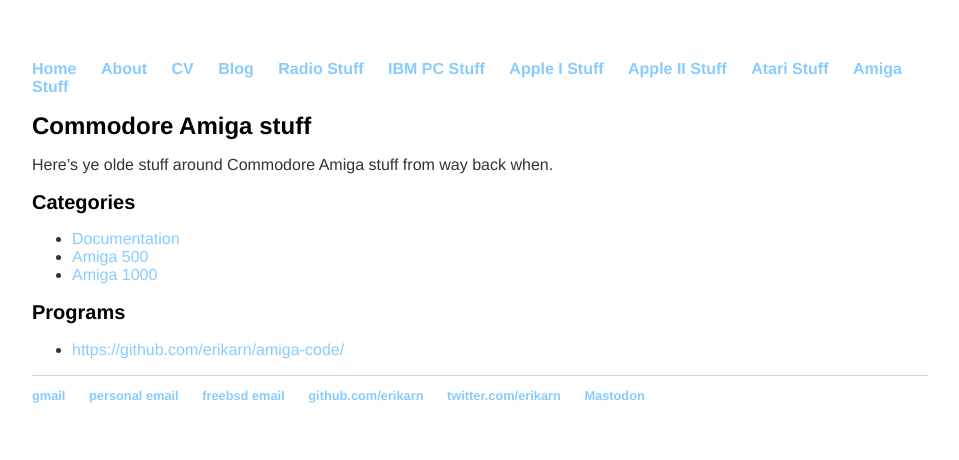
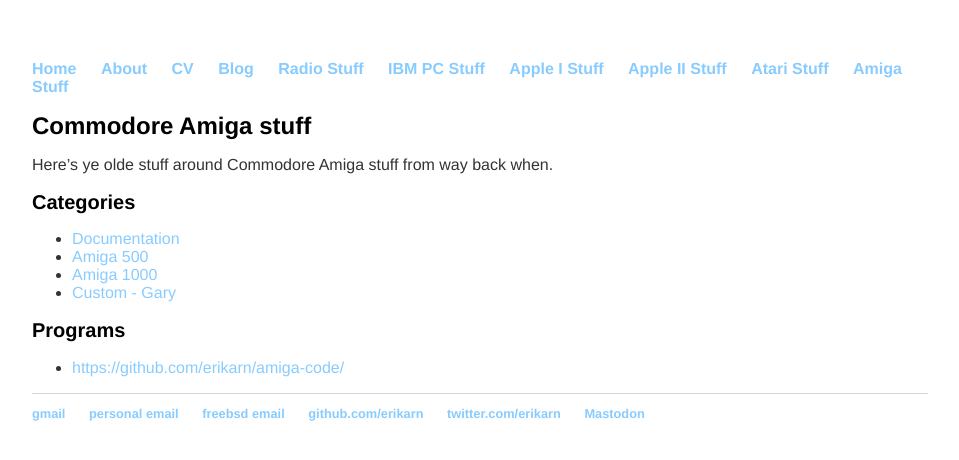
Before and after one commit to erikarn/erikarn.github.io, a Jekyll site: the page built from amiga/notes.md, in a window 1280 px wide. Shown: the top 460 px of the page, without its empty margins (160-1119 px from the left). Built offline with Jekyll 4.4.1, drawn with Linux system fonts in a browser that asks for light colours.

Commit message:
amiga: link to gary

```diff
--- a/amiga/notes.md
+++ b/amiga/notes.md
@@ -12,6 +12,7 @@
  * [Documentation](docs/notes.md)
  * [Amiga 500](500/notes.md)
  * [Amiga 1000](1000/notes.md)
+ * [Custom - Gary](gary/notes.md)
 
 ## Programs
 
```
